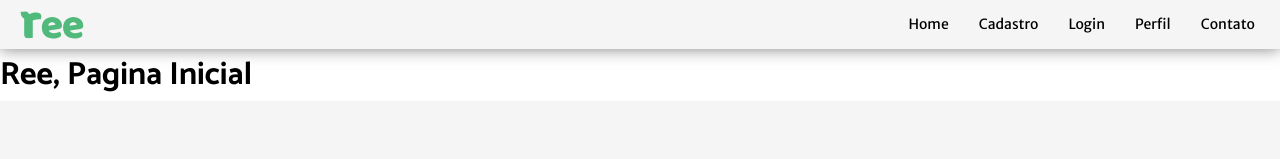
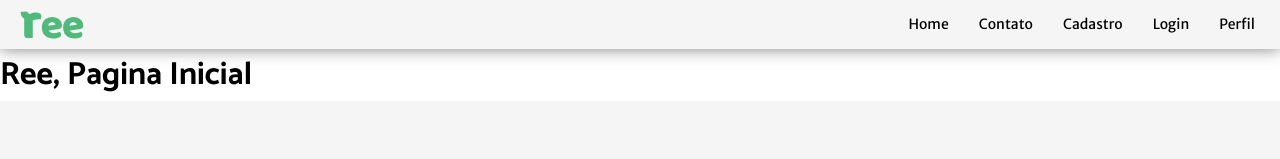
Before and after one commit to italoitalo/ree, a React (Create React App) app: page / in a window 1280 px wide. Shown: the top 159 px of the page. Built offline with nearby package versions, Linux system fonts and the light colour scheme.

Commit message:
commit
commit

```diff
--- a/src/components/Rotas/Cabecalho.js
+++ b/src/components/Rotas/Cabecalho.js
@@ -12,10 +12,10 @@ export default function Cabecalho(){
 
                 <Ul>
                     <Navigation to="/"><Li>Home</Li></Navigation>
+                    <Navigation to="/contato"><Li>Contato</Li></Navigation>
                     <Navigation to="/cadastro"><Li>Cadastro</Li></Navigation>
                     <Navigation to="/login"><Li>Login</Li></Navigation>
                     <Navigation to="/perfil"><Li>Perfil</Li></Navigation>
-                    <Navigation to="/contato"><Li>Contato</Li></Navigation>
                 </Ul>
             </Div>
         </>
--- a/src/components/Rotas/Rotas.js
+++ b/src/components/Rotas/Rotas.js
@@ -2,7 +2,7 @@ import React from 'react';
 import { Switch, Route } from 'react-router-dom';
 
 import Home from './../Home'
-import FormCadastro from '../formCadastro'
+import FormCadastro from '../FormCadastro'
 import BioPerfil from '../Perfil/BioPerfil'
 import Contato from './../Contato'
 import Login from './../Login'
```
